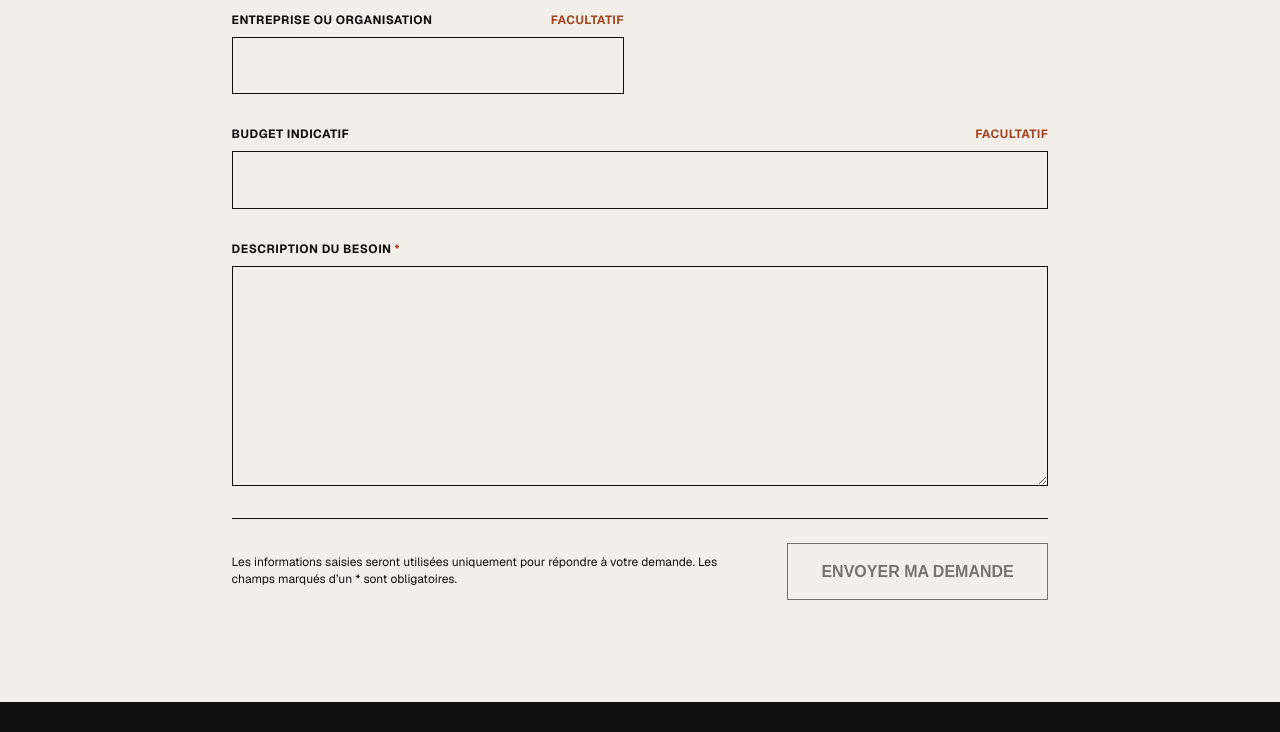
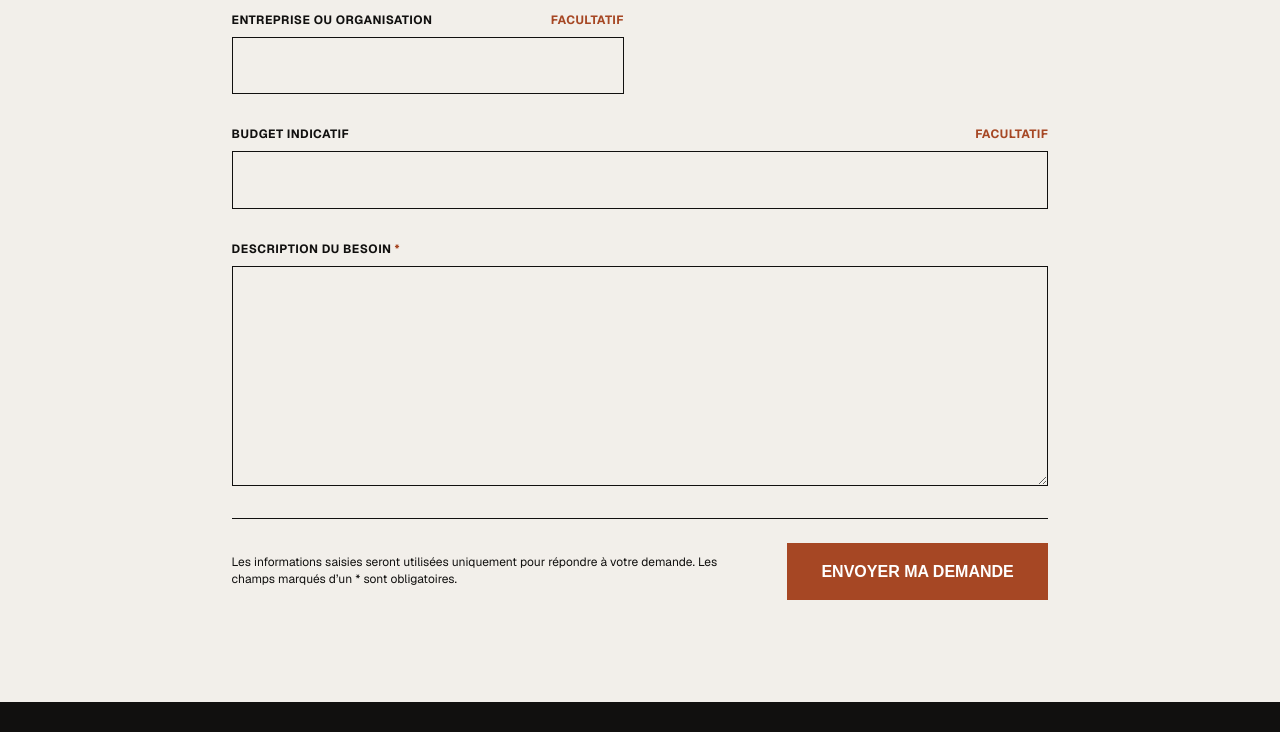
Before and after one commit to BaltiBlast/atypique-portofolio, a Next.js app: page /contact in a window 1280 px wide. Shown: the part 1212-1944 px from the top of the page. Built offline with nearby package versions, Linux system fonts and the light colour scheme.

Commit message:
feat: envoyer les demandes de contact

```diff
--- a/app/(pages)/contact/ContactNeedSelect.jsx
+++ b/app/(pages)/contact/ContactNeedSelect.jsx
@@ -14,6 +14,13 @@ export default function ContactNeedSelect() {
   useEffect(() => {
     setSelectedNeed(prefilledNeed);
   }, [prefilledNeed]);
+
+  useEffect(() => {
+    const resetSelection = () => setSelectedNeed("");
+
+    document.addEventListener("contact-form-reset", resetSelection);
+    return () => document.removeEventListener("contact-form-reset", resetSelection);
+  }, []);
 
   return (
     <select
--- /dev/null
+++ b/app/(pages)/contact/Web3FormsForm.jsx
@@ -0,0 +1,107 @@
+"use client";
+
+import { useEffect, useRef, useState } from "react";
+
+const needLabels = {
+  studio: "Création d’un projet avec le Studio",
+  renfort: "Mission en renfort back-end",
+  lab: "Projet interactif avec le Lab",
+  other: "Autre besoin",
+};
+
+export default function Web3FormsForm({
+  accessKey,
+  children,
+  className,
+  statusClassName,
+}) {
+  const [status, setStatus] = useState("idle");
+  const [message, setMessage] = useState("");
+  const statusRef = useRef(null);
+
+  useEffect(() => {
+    if (status === "success") statusRef.current?.focus();
+  }, [status]);
+
+  const handleChange = (event) => {
+    if (status !== "success") return;
+
+    const submitButton = event.currentTarget.querySelector('button[type="submit"]');
+    if (submitButton) submitButton.disabled = false;
+    setStatus("idle");
+    setMessage("");
+  };
+
+  const handleSubmit = async (event) => {
+    event.preventDefault();
+
+    const form = event.currentTarget;
+    const submitButton = form.querySelector('button[type="submit"]');
+    const formData = new FormData(form);
+    const submittedData = Object.fromEntries(formData.entries());
+    const needLabel = needLabels[submittedData.need] ?? "Autre besoin";
+
+    if (!accessKey) {
+      setStatus("error");
+      setMessage("Le formulaire est temporairement indisponible.");
+      return;
+    }
+
+    setStatus("sending");
+    setMessage("Envoi en cours…");
+    if (submitButton) submitButton.disabled = true;
+
+    try {
+      const response = await fetch("https://api.web3forms.com/submit", {
+        method: "POST",
+        headers: {
+          Accept: "application/json",
+          "Content-Type": "application/json",
+        },
+        body: JSON.stringify({
+          access_key: accessKey,
+          subject: `Nouveau contact — ${needLabel}`,
+          from_name: "Portfolio ATYPIQUE.",
+          name: submittedData.name,
+          email: submittedData.email,
+          "Type de besoin": needLabel,
+          "Entreprise ou organisation":
+            submittedData.organization || "Non renseignée",
+          "Budget indicatif": submittedData.budget || "Non renseigné",
+          "Description du besoin": submittedData.description,
+        }),
+      });
+      const result = await response.json();
+
+      if (!response.ok || !result.success) {
+        throw new Error(result.message || "Web3Forms a refusé l’envoi.");
+      }
+
+      setStatus("success");
+      setMessage("Votre demande a bien été envoyée. Je vous répondrai rapidement.");
+      form.reset();
+      document.dispatchEvent(new Event("contact-form-reset"));
+    } catch (error) {
+      console.error("Impossible d’envoyer le formulaire.", error);
+      setStatus("error");
+      setMessage("La demande n’a pas pu être envoyée. Veuillez réessayer.");
+      if (submitButton) submitButton.disabled = false;
+    }
+  };
+
+  return (
+    <form className={className} onSubmit={handleSubmit} onChange={handleChange}>
+      {children}
+      <p
+        ref={statusRef}
+        className={statusClassName}
+        role="status"
+        aria-live="polite"
+        tabIndex={-1}
+        data-status={status}
+      >
+        {message}
+      </p>
+    </form>
+  );
+}
--- a/app/(pages)/contact/page.js
+++ b/app/(pages)/contact/page.js
@@ -1,5 +1,6 @@
 import { Suspense } from "react";
 import ContactNeedSelect from "./ContactNeedSelect";
+import Web3FormsForm from "./Web3FormsForm";
 import styles from "./page.module.css";
 
 export const metadata = {
@@ -32,7 +33,11 @@ export default function ContactPage() {
           <h2 id="form-title" className={styles.sectionTitle}>
             Votre projet
           </h2>
-          <form className={styles.form}>
+          <Web3FormsForm
+            accessKey={process.env.KEY_WEB3FORMS}
+            className={styles.form}
+            statusClassName={styles.formStatus}
+          >
             <div className={styles.fieldWide}>
               <label htmlFor="need">
                 <span className={styles.labelText}>
@@ -102,11 +107,11 @@ export default function ContactPage() {
                 Les informations saisies seront utilisées uniquement pour répondre à votre demande. Les champs marqués
                 d’un * sont obligatoires.
               </p>
-              <button type="submit" disabled>
+              <button type="submit">
                 Envoyer ma demande
               </button>
             </div>
-          </form>
+          </Web3FormsForm>
         </div>
       </section>
     </main>
--- a/app/(pages)/contact/page.module.css
+++ b/app/(pages)/contact/page.module.css
@@ -87,6 +87,19 @@
 .fieldWide,
 .formFooter {
   grid-column: 1 / -1;
+}
+
+.formStatus {
+  grid-column: 1 / -1;
+  min-height: 1.5em;
+  color: var(--color-accent);
+  font-size: var(--font-size-navigation-desktop);
+  font-weight: var(--font-weight-bold);
+  line-height: var(--line-height-body);
+}
+
+.formStatus:empty {
+  display: none;
 }
 
 .field label,
```
